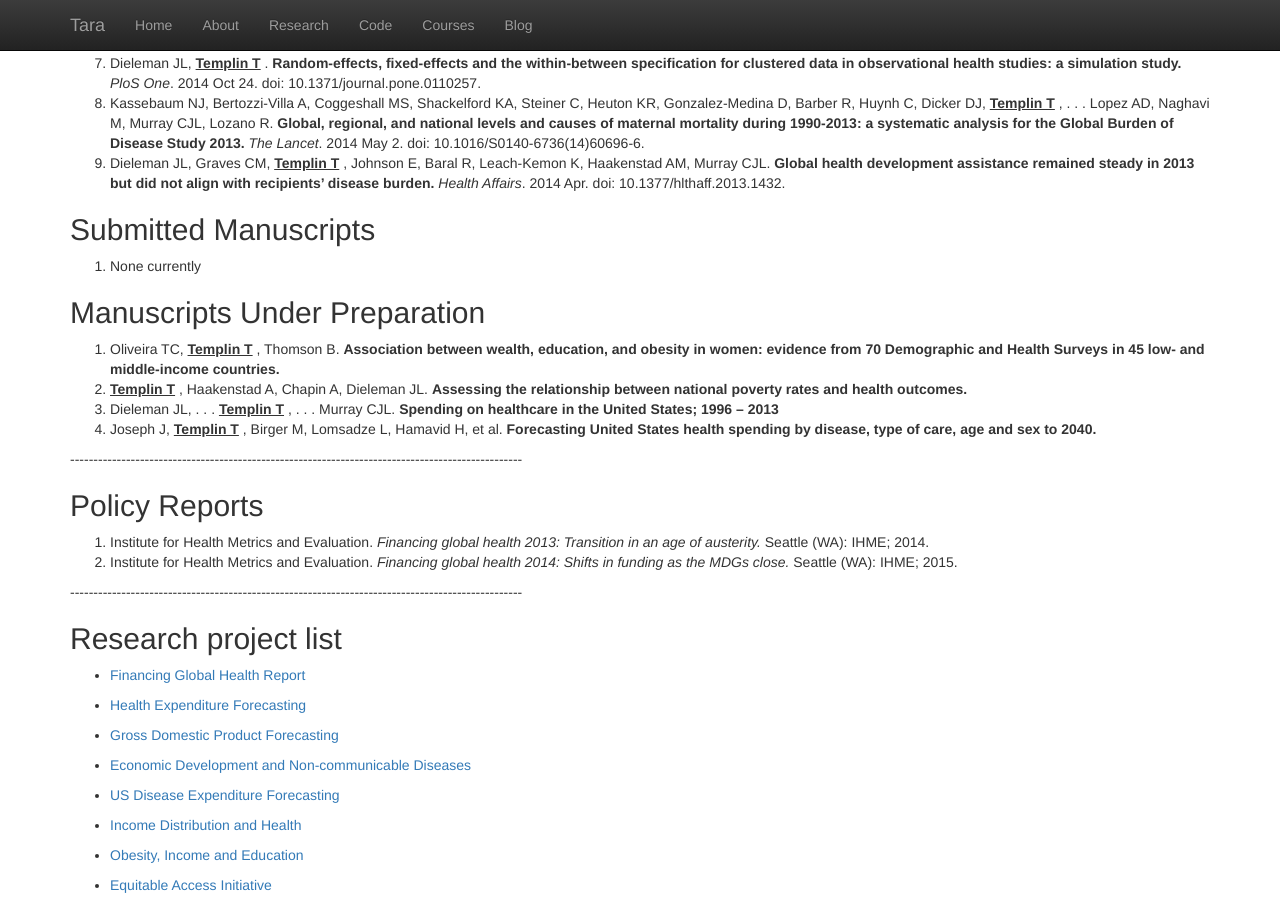
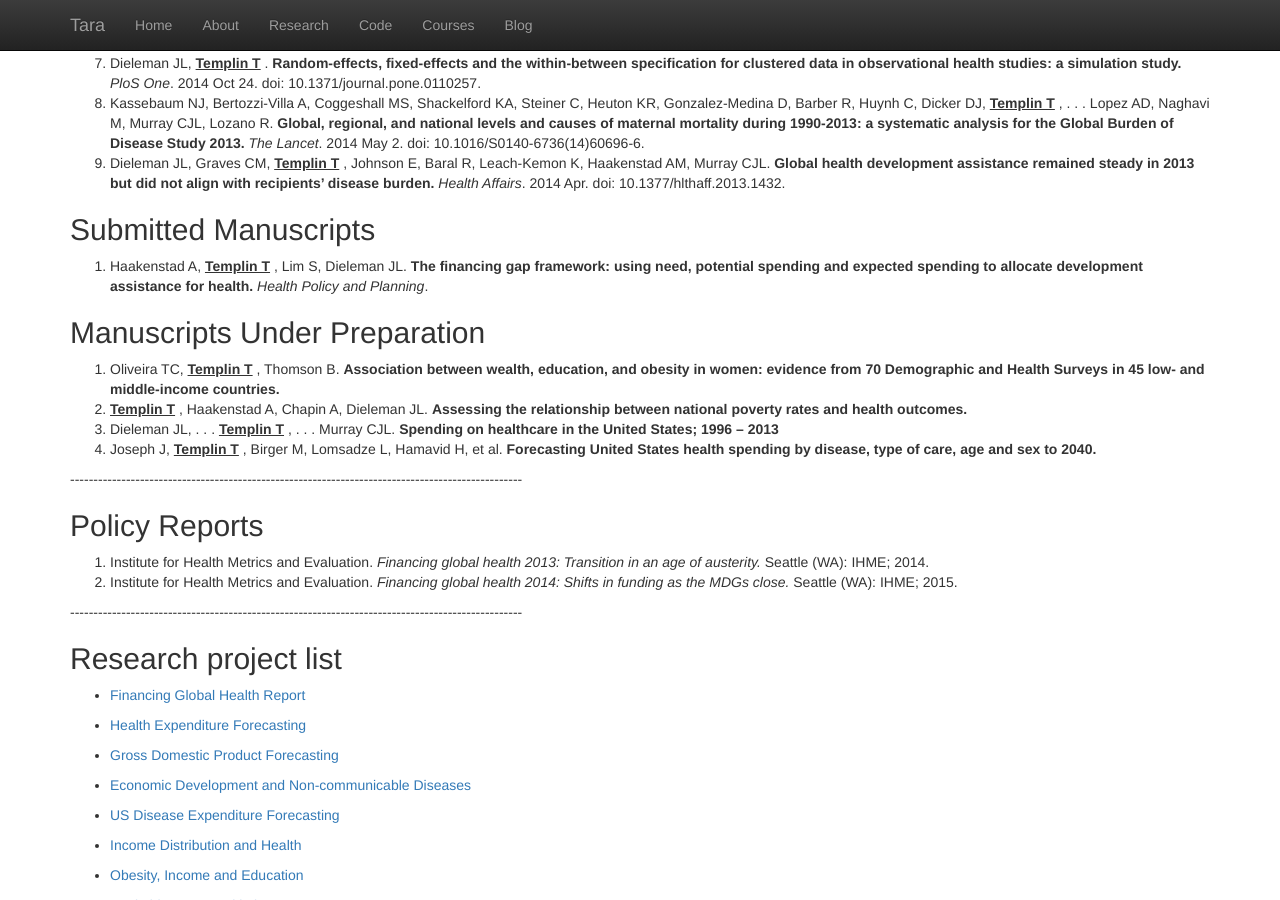
Before and after one commit to tnt2113/tnt2113.github.io, a Jekyll site: the page research/index.html, which Jekyll copies as it is, in a window 1280 px wide and 900 px high, scrolled down 719 px. Built offline with Jekyll 4.4.1, drawn with Linux system fonts in a browser that asks for light colours.

Commit message:
added hpp

```diff
--- a/research/index.html
+++ b/research/index.html
@@ -94,7 +94,7 @@ jQuery(document).ready(function($) {
 </ol>
 <h2> Submitted Manuscripts </h2>
 <ol>
-<li>None currently</li>
+<li>Haakenstad A, <b> <ins>Templin T</b> </ins>, Lim S, Dieleman JL. <b> The financing gap framework: using need, potential spending and expected spending to allocate development assistance for health.</b> <em>Health Policy and Planning</em>.
 </ol>
 <h2> Manuscripts Under Preparation</h2>
 <ol>
```
